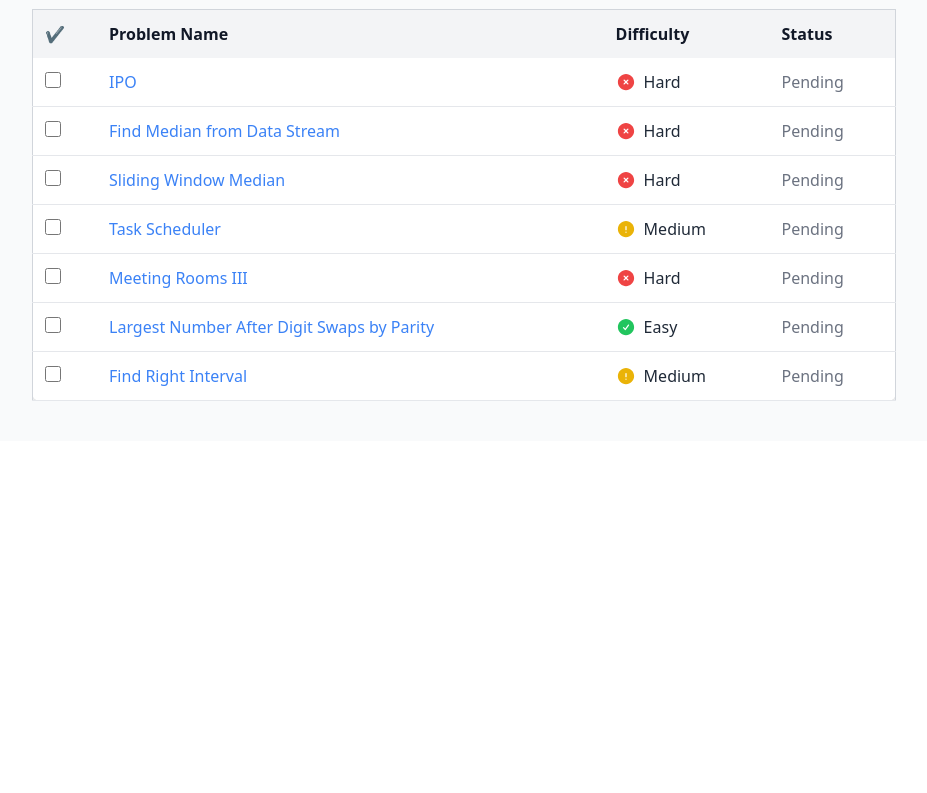
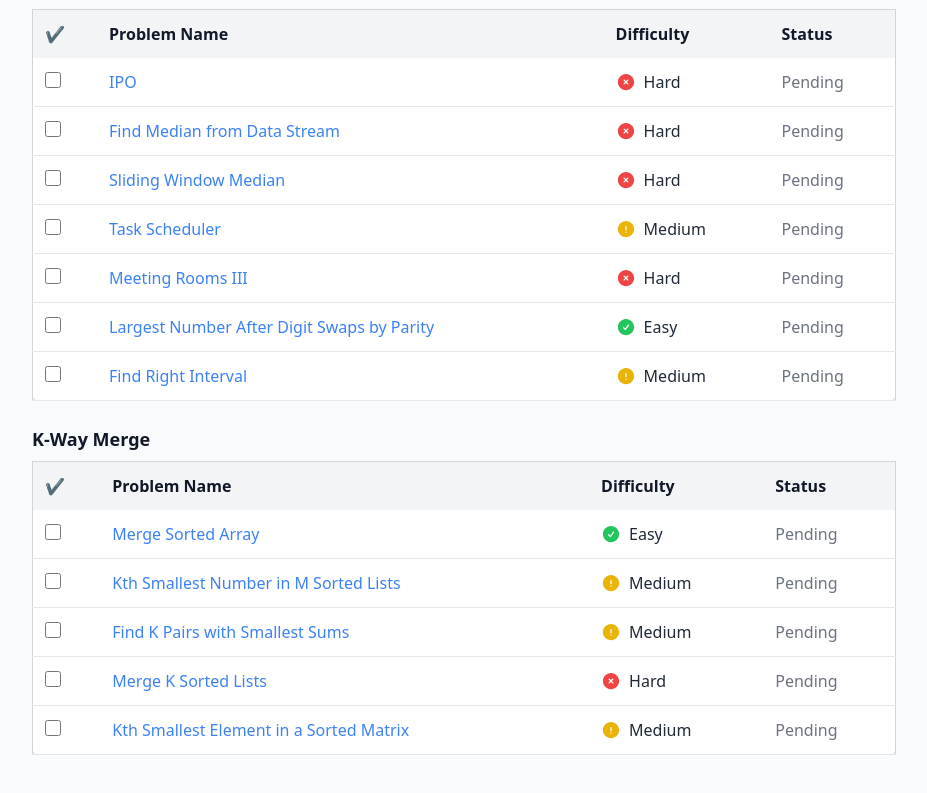
Before and after one commit to hey-shashikant/Programming-Patterns, a React (Create React App) app: page / in a window 1280 px wide. Shown: the part 3023-3816 px from the top of the page, without its empty margins (176-1103 px from the left). Before the commit the page ends 3464 px from the top, so only its background shows below. Built offline with nearby package versions, Linux system fonts and the light colour scheme.

Commit message:
Updated PatternData.js

```diff
--- a/src/data/PatternData.js
+++ b/src/data/PatternData.js
@@ -89,6 +89,17 @@ const PatternData = [
       { id: "p54", name: "Find Right Interval", link: "https://leetcode.com/problems/find-right-interval/", difficulty: "Medium", done: false }
     ]
   },
+  {
+  id: 7,
+  name: "K-Way Merge",
+  problems: [
+    { id: "p55", name: "Merge Sorted Array", link: "https://leetcode.com/problems/merge-sorted-array/", difficulty: "Easy", done: false },
+    { id: "p56", name: "Kth Smallest Number in M Sorted Lists", link: "https://medium.com/data-structures-and-algorithms-dsa/kth-smallest-number-in-m-sorted-lists-0bcb90c55e17", difficulty: "Medium", done: false },
+    { id: "p57", name: "Find K Pairs with Smallest Sums", link: "https://leetcode.com/problems/find-k-pairs-with-smallest-sums/", difficulty: "Medium", done: false },
+    { id: "p58", name: "Merge K Sorted Lists", link: "https://leetcode.com/problems/merge-k-sorted-lists/", difficulty: "Hard", done: false },
+    { id: "p59", name: "Kth Smallest Element in a Sorted Matrix", link: "https://leetcode.com/problems/kth-smallest-element-in-a-sorted-matrix/description/", difficulty: "Medium", done: false }
+  ]
+},
 ];
 
 export default PatternData;
```
